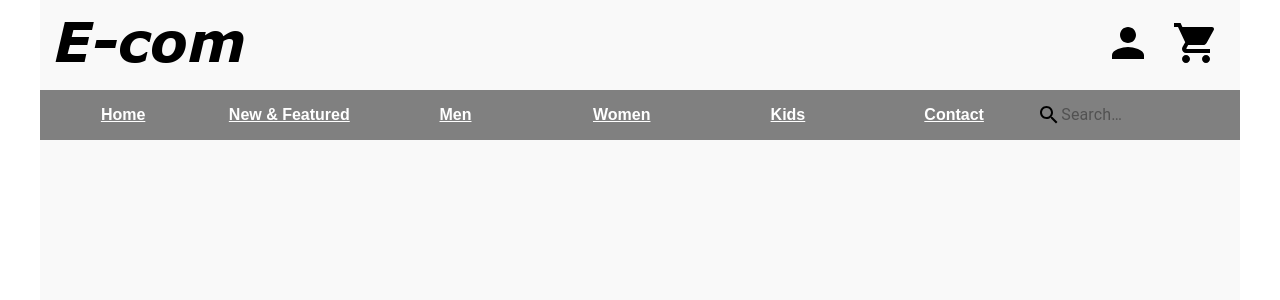
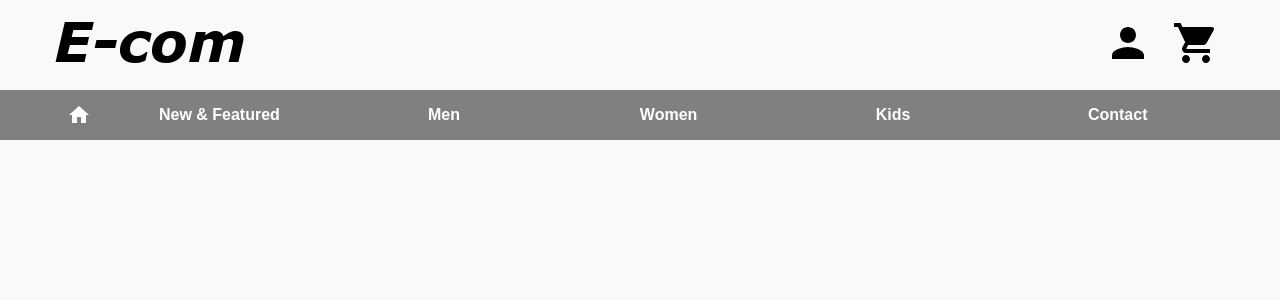
Before and after one commit to Poniks/E-Commerce-Web, a React (Create React App) app: page / in a window 1280 px wide. Shown: the top 300 px of the page. Built offline with nearby package versions, Linux system fonts and the light colour scheme.

Commit message:
Nav.v0.2 + styles

```diff
--- a/src/components/Nav.js
+++ b/src/components/Nav.js
@@ -1,7 +1,6 @@
 import React from 'react';
 import { NavLink } from 'react-router-dom';
-import SearchIcon from '@material-ui/icons/Search';
-import InputBase from '@material-ui/core/InputBase';
+import HomeIcon from '@material-ui/icons/Home';
 
 const Nav = () => {
     return (
@@ -9,7 +8,7 @@ const Nav = () => {
             <ul>
                 <li>
                     <NavLink to="/" exact>
-                        Home
+                        <HomeIcon />
                     </NavLink>
                 </li>
                 <li>
@@ -38,13 +37,6 @@ const Nav = () => {
                     </NavLink>
                 </li>
             </ul>
-            <div className='searchBar'>
-                <SearchIcon />
-                <InputBase
-                    placeholder="Search…"
-                    inputProps={{ 'aria-label': 'search' }}
-                />
-            </div>
         </nav>
     )
 }
--- a/src/components/pages/Dashboard/index.js
+++ b/src/components/pages/Dashboard/index.js
@@ -3,9 +3,9 @@ import Header from "../../Header";
 
 const Dashboard = () => {
     return (
-        <div className='dashboard'>
+        <div>
             <Header />
-            <div className='main-content'>
+            <div className='dashboard'>
 
             </div>
         </div>
--- a/styles/_global.scss
+++ b/styles/_global.scss
@@ -14,7 +14,6 @@ body {
 }
 
 #root {
-  max-width: 1200px;
   margin: auto;
   position: relative;
   background-color: $c-alabaster;
--- a/styles/themes/components/_header.scss
+++ b/styles/themes/components/_header.scss
@@ -1,5 +1,7 @@
 .header-container {
     &_top {
+        max-width: 1200px;
+        margin: 0 auto;
         display: flex;
         justify-content: space-between;
         align-items: center;
--- a/styles/themes/components/_nav.scss
+++ b/styles/themes/components/_nav.scss
@@ -1,24 +1,25 @@
 nav {
     width: 100%;
     background-color: gray; // wartość do zmiany
-    display: flex;
-    justify-content: space-between;
 
     ul {
-
         display: flex;
+        max-width: 1200px;
         list-style-type: none;
         color: $c-white;
         font-weight: 700;
-        width: 100%; // wartość do zmiany
-        margin: 0;
-        padding: 0;
+        margin: 0 auto;
+        padding: 0 10px;
 
       li {
         display: flex;
         cursor: pointer;
         flex-basis: 33.33%;
         justify-content: center;
+
+        &:first-of-type {
+          flex-basis: 100px;
+        }
 
         a {
             height: 50px;
@@ -29,6 +30,7 @@ nav {
             justify-content: center;
             align-items: center;
             position: relative;
+            text-decoration: none;
         }
       }
     }
```
